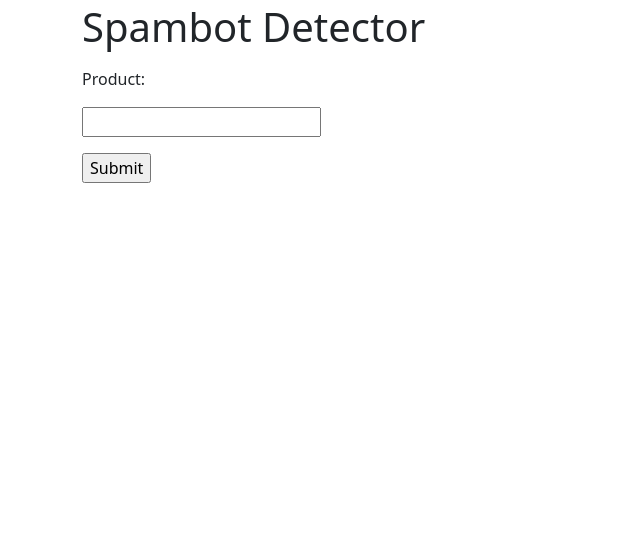
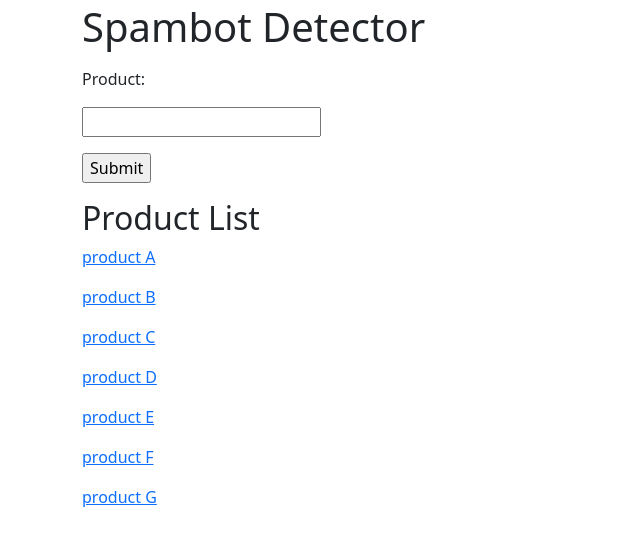
Before and after one commit to AlonsoCornejo/FakeReviewDetector, a Flask app: template Main/webapp/templates/my_main.html in a window 1280 px wide. Shown: the part 139-685 px from the top of the page, without its empty margins (0-640 px from the left). Run offline with Flask 2, Linux system fonts and the light colour scheme; the template is opened without the code that fills it, so the values that code supplies are empty; some libraries are stand-ins or nearby versions.

```diff
--- a/Main/webapp/templates/my_main.html
+++ b/Main/webapp/templates/my_main.html
@@ -20,6 +20,22 @@
                 <p><input type="submit" value="Submit" /></p>
             </form>
         </div>
+
+
+
+                    <h2>Product List</h2>
+        <div>
+            <p><a href="/get_Input?Product=A">product A</a></p>
+            <p><a href="/get_Input?Product=B">product B</a></p>
+            <p><a href="/get_Input?Product=C">product C</a></p>
+            <p><a href="/get_Input?Product=D">product D</a></p>
+            <p><a href="/get_Input?Product=E">product E</a></p>
+            <p><a href="/get_Input?Product=F">product F</a></p>
+            <p><a href="/get_Input?Product=G">product G</a></p>
+        </div>
+
+
+
     </body>
 </html>
 
```
